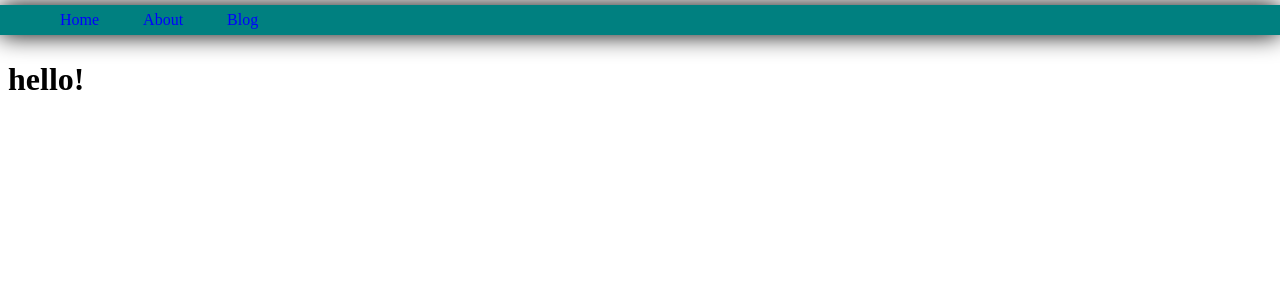
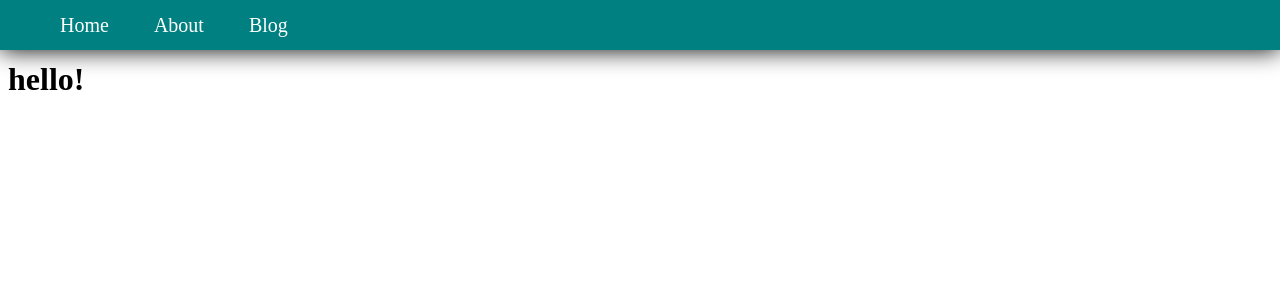
Before and after one commit to mumtazf/blog, a Jekyll site: the page built from docs/index.html, in a window 1280 px wide. Shown: the top 300 px of the page. Built offline with Jekyll 4.4.1, drawn with Linux system fonts in a browser that asks for light colours.

Commit message:
navbar final edits

```diff
--- a/docs/assets/style.css
+++ b/docs/assets/style.css
@@ -38,11 +38,12 @@ header {
     position: fixed;
     left: 0;
     right: 0;
-    top: 5px;
-    height: 30px;
+    top: 0px;
+    height: 50px;
     display: flex;
     align-items: center;
     box-shadow: 0 0 25px 0 black;
+    font-size: 20px;
     }
 
 header * {
@@ -54,6 +55,16 @@ header li {
 }
 
 header li a {
-    color: blue;
+    color: rgb(255, 255, 255);
     text-decoration: none;
 }
+
+header li a:hover{
+    background-color: #FFD572;
+    color: #061e56;
+}
+
+header li a.active{
+    background-color: bisque;
+    color: rgb(0, 0, 95);
+}
```
Also changed, not shown: docs/_layouts/post.html (+6 -3 lines).
